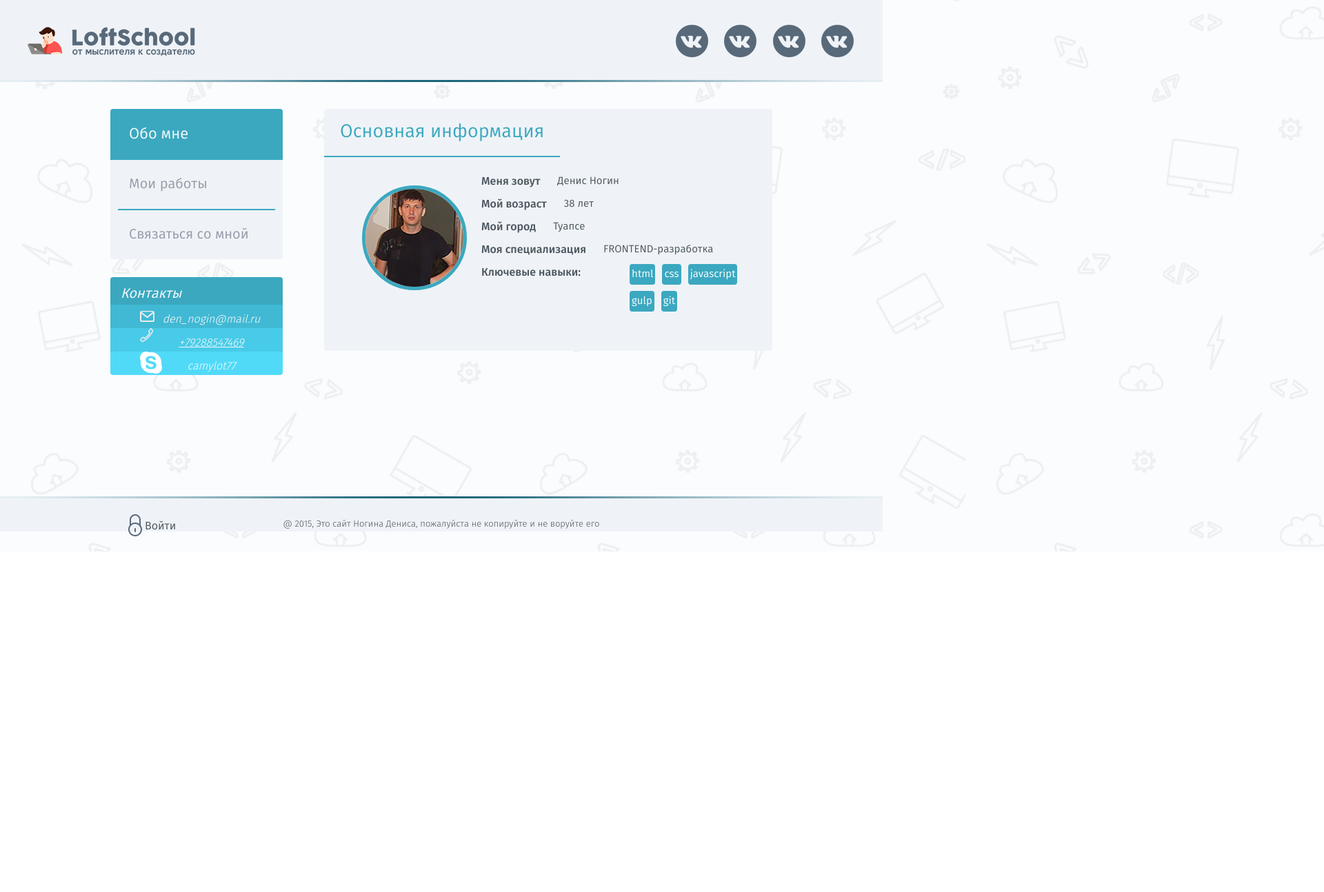
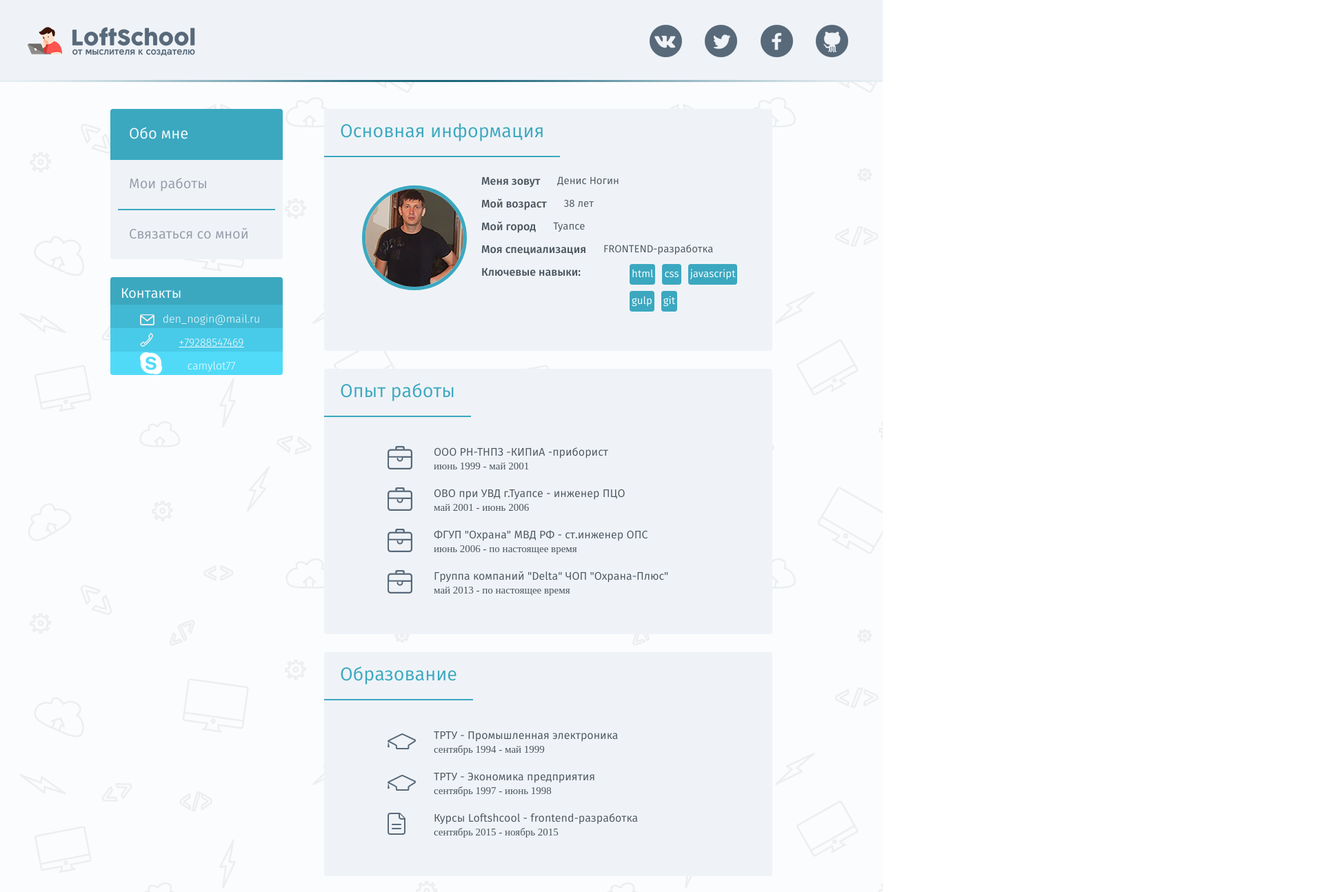
Before and after one commit to dentik77/dz1, a website: page app/index.html in a window 1280 px wide. Shown: the top 1294 px of the page at 69% size, 1920 px wide, since content can reach past the window. Before the commit the page ends 800 px from the top, so only its background shows below. Drawn offline with Linux system fonts and the light colour scheme; files that its build step writes are made by us from their sources.

Commit message:
izmenil les1 na dz1

```diff
--- a/app/css/about-me.css
+++ b/app/css/about-me.css
@@ -43,6 +43,7 @@
 	float: right;
 	width: 422px;
 	}
+
 .clearfix:before,
 .clearfix:after {
 	content: " ";
@@ -51,9 +52,7 @@
 .clearfix:after {
 	clear: both;
 }
-.worksheet-item clearfix {
-
-	} /*Класс каждого li*/
+	/*Класс каждого li*/
 
 
 
@@ -96,3 +95,45 @@
 	margin-bottom: 9px;
 	margin-left: 6px;
 }
+
+/*Второй и третий блок*/
+.abotbox .aboutbox-list {
+	float: right;
+	width: 556px;
+	list-style: none;
+	}
+.aboutbox .aboutbox-item:last-child {
+	margin-bottom: 0;
+}
+.aboutbox .aboutbox-item {
+	padding: 0 0 0 76px;
+	margin-bottom: 20px;
+}
+.aboutbox-item .where {
+	font-family: 'fira_sansbook';
+	font-size: 16px;
+	}
+.aboutbox-item .period {
+	font-family: 'fira_sansblight';
+	font-size: 15px;
+	line-height: 1; /*межстрочный интервал*/
+}
+ .icon-work {
+	background: url(../img/portf.png) 9px center no-repeat;
+	display: block;
+	margin-left: 43px;
+}
+.icon-vyz {
+	background: url(../img/school.png) 9px center no-repeat;
+	display: block;
+	margin-left: 43px;
+}
+ .icon-cours {
+	background: url(../img/lshcool.png) 9px center no-repeat;
+	display: block;
+	margin-left: 43px;
+}
+
+
+}
+/*Конец - Второй и третий блок*/
--- a/app/css/main.css
+++ b/app/css/main.css
@@ -3,7 +3,7 @@ html {
 }
 body {
 	height: 100%;
-	background: url(../img/pattern.png) repeat;
+	background: url(../img/comppattern2.png) repeat;
 	font: normal 1em 'fira_sanslight';
 	color: #4a545d;
 }
@@ -13,7 +13,7 @@ body {
 	min-height: 100%;
 	min-width: 970px; /*обязательно указать минимальную ширину примерно на ширину сайта*/
 	height: auto!important;
-	/*overflow: hidden;*/
+	overflow: hidden;
 }
 .wrapper:after {
 	content: "";
@@ -67,8 +67,8 @@ body {
 .socials .socials-item {
 	list-style: none;
 	display: inline-block;
-	height: 47px;
-	width: 47px;
+	height: 57px;
+	width: 57px;
 	margin-left: 19px; /*Отступ у таких элементов всегда слево*/
 }
 .socials .socials-item:first-child {
@@ -80,10 +80,40 @@ body {
 	height: 100%;
 	width: 100%;
 	text-indent: -9999px; /*Прячим текст с помощью отрицательного отступа*/
-	background: url(../img/socials.png) no-repeat;
+	background: url(../img/spritesheet.png) no-repeat;
+
+    /*background-image: url(spritesheet.png);
+    background-repeat: no-repeat;
+    display: block;
+    text-indent: -9999px;*/
 
 }
-.socials .socials-link-vk {background-position: -2px -3px;}
+
+.socials-item .vk {
+	background-position: -10px -144px;
+}
+.socials-item .tw {
+	background-position: -144px -10px;
+}
+.socials-item .fb {
+	background-position: -10px -10px;
+}
+.socials-item .gt {
+	background-position: -10px -77px;
+}
+.socials-item .vk:hover {
+	background-position: -77px -144px;
+}
+.socials-item .tw:hover {
+	background-position: -144px -77px;
+}
+.socials-item .fb:hover {
+	background-position: -77px -10px;
+}
+.socials-item .gt:hover {
+	background-position: -77px -77px;
+}
+/*.socials .socials-link-vk {background-position: -10px -144px;}
 .socials .socials-link-tw {background-position: -71px -3px;}
 .socials .socials-link-fb {background-position: -140px -3px;}
 .socials .socials-link-gt {background-position: -209px -3px;}
@@ -148,6 +178,7 @@ padding: 0;
 	border-radius: 4px;
 	margin-bottom: 23px;
 	background: #eff3f7;
+	font-style: normal;
 }
 .contacts .contacts-list {
 	list-style: none;/*убирает точки слево перед ссылкой*/
@@ -161,15 +192,14 @@ padding: 0;
 	color: #fbfcfd;
 	background: #3ba8c0;
 	padding-left: 15px;
-	padding-top: 9px
-
+	padding-top: 9px;
 }
 .contacts .contacts-link {
 	/*font-family: 'fira_sansbook';*/
 	color: #fbfcfd;
 	display: block;
-	text-decoration: none;
-	background: url(../img/post.png) no-repeat;
+	text-decoration: none;/*Убирает*/
+	background: url(../img/post.png) left center no-repeat;
 	text-align: center;
 	margin-left: 43px;
 }
@@ -183,12 +213,13 @@ padding: 0;
 	text-align: center;
 }
 .contacts .contacts-tell {
-
-background: url(../img/tel.png) no-repeat;
+background: url(../img/tel.png) left center no-repeat;
 display: block;
 margin-left: 43px;
 color: #fbfcfd;
 padding-top: 9px;
+
+
 }
 .contacts .skype {
 	background: #51daf8;
@@ -198,7 +229,7 @@ padding-top: 9px;
 .contacts .contacts-skype {
 	display: block;
 	text-decoration: none;
-	background: url(../img/skype.png) no-repeat;
+	background: url(../img/skype.png) left center no-repeat;
 	margin-left: 43px;
 	color: #fbfcfd;
 	padding-top: 9px;
--- a/app/index.html
+++ b/app/index.html
@@ -55,7 +55,7 @@
 						</a>
 					</li>
 					<li class="socials-item">
-						<a href="https://github.com/dentik77/" target="blank" class="socials-link vk">github.com<!--Добавляем к ссылкам содержимое, никогда не оставляем пустыми-->
+						<a href="https://github.com/dentik77/" target="blank" class="socials-link gt">github.com<!--Добавляем к ссылкам содержимое, никогда не оставляем пустыми-->
 						</a>
 					</li>
 				</ul>
@@ -63,7 +63,7 @@
 			</div>
 		</header>
 		<!--Левый сайтбар -->
-		<div class="container">
+		<div class="container clearfix">
 			<aside class="sidebar"> <!--HTML5 тег используйщиеся для реализации сайтбара-->
 			<!--Навигация-->
 				<nav class="navigation">
@@ -97,6 +97,7 @@
 					</ul>
 				</div>
 				</address>
+
 				<!--Конец контакты-->
 			</aside>
 			<!--ИЗМЕНЯЕМЫЙ КОНТЕНТ -->
@@ -149,21 +150,54 @@
 				<!--Коней Первый блок -->
 				<!--Второй блок -->
 				<section class="aboutbox">
-
+					<h2 class="aboutbox-header">Опыт работы</h2>
+					<div class="aboutbox-body">
+						<ul class="aboutbox-list">
+							<li class="aboutbox-item icon-work">
+								<div class="where">ООО РН-ТНПЗ -КИПиА -приборист</div>
+								<div class="period">июнь 1999 - май 2001</div>
+							</li>
+							<li li class="aboutbox-item icon-work">
+								<div class="where">ОВО при УВД г.Туапсе - инженер ПЦО</div>
+								<div class="period">май 2001 - июнь 2006</div>
+							</li>
+							<li class="aboutbox-item icon-work">
+								<div class="where">ФГУП "Охрана" МВД РФ - ст.инженер ОПС</div>
+								<div class="period">июнь 2006 - по настоящее время</div>
+							</li>
+							<li class="aboutbox-item icon-work">
+								<div class="where">Группа компаний "Delta" ЧОП "Охрана-Плюс"</div>
+								<div class="period">май 2013 - по настоящее время</div>
+							</li>
+						</ul>
+					</div>
 				</section>
 				<!--Коней Второй блок -->
+
 				<!--Третий блок -->
 				<section class="aboutbox">
-
+					<h2 class="aboutbox-header">Образование</h2>
+					<div class="aboutbox-body">
+						<ul class="aboutbox-list">
+							<li li class="aboutbox-item icon-vyz">
+								<div class="where">ТРТУ - Промышленная электроника</div>
+								<div class="period">сентябрь 1994 - май 1999</div>
+							</li>
+							<li li class="aboutbox-item icon-vyz">
+								<div class="where">ТРТУ - Экономика предприятия </div>
+								<div class="period">сентябрь 1997 - июнь 1998</div>
+							</li>
+							<li li class="aboutbox-item icon-cours">
+								<div class="where">Курсы Loftshcool - frontend-разработка</div>
+								<div class="period">сентябрь 2015 - ноябрь 2015</div>
+							</li>
+						</ul>
+					</div>
 				</section>
 				<!--Коней Третий блок -->
-
 			</div>
-
-
 			<!--КОНЕЦ ИЗМЕНЯЕМЫЙ КОНТЕНТ -->
 		</div>
-
 	</div>
 </div>
 
```
Also changed, not shown: app/img/stylesheet.txt (added, +53 -0 lines), app/img/comppattern2.png (added), app/img/spritesheet.png (added), 1 other file.
